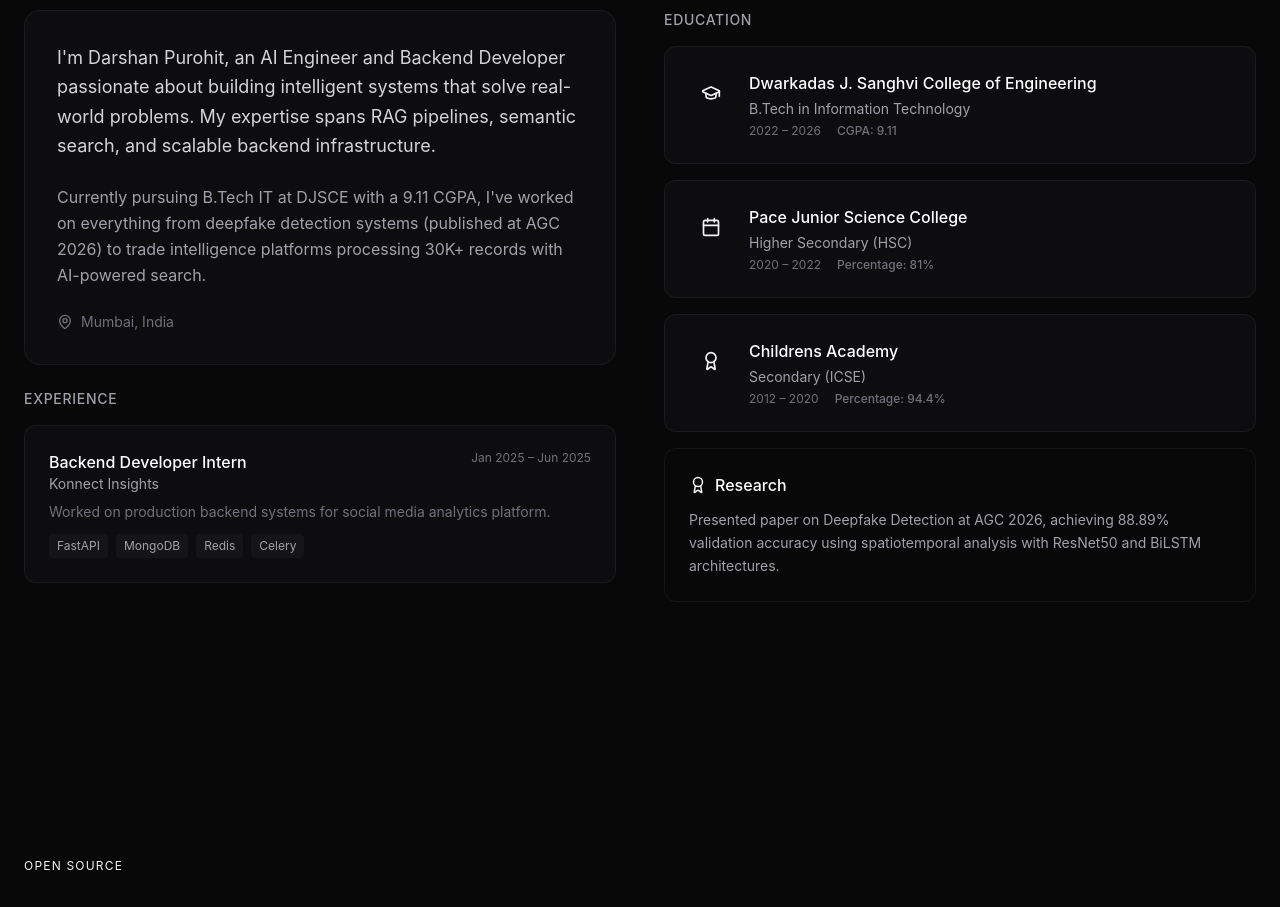
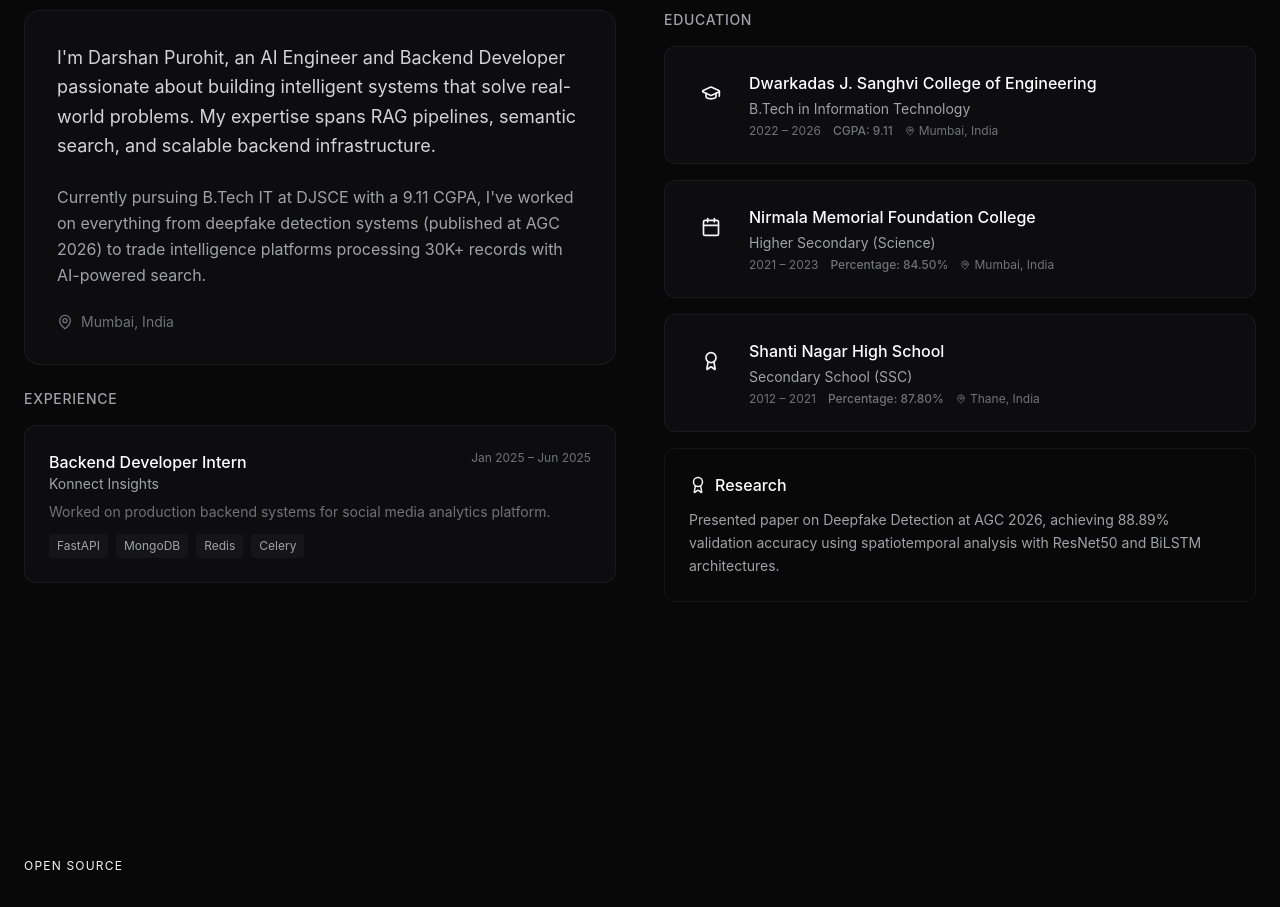
Before and after one commit to darshanpurohit20/Darshan-Portfolio, a Next.js app: page / in a window 1280 px wide. Shown: the part 3080-3987 px from the top of the page. Built offline with nearby package versions, Linux system fonts and the light colour scheme; no server answers.

Commit message:
Fix: Update education details with correct schools, percentages, years and locations

```diff
--- a/src/components/sections/About.tsx
+++ b/src/components/sections/About.tsx
@@ -10,20 +10,23 @@ const EDUCATION = [
     degree: 'B.Tech in Information Technology',
     period: '2022 – 2026',
     grade: 'CGPA: 9.11',
+    location: 'Mumbai, India',
     icon: GraduationCap,
   },
   {
-    school: 'Pace Junior Science College',
-    degree: 'Higher Secondary (HSC)',
-    period: '2020 – 2022',
-    grade: 'Percentage: 81%',
+    school: 'Nirmala Memorial Foundation College',
+    degree: 'Higher Secondary (Science)',
+    period: '2021 – 2023',
+    grade: 'Percentage: 84.50%',
+    location: 'Mumbai, India',
     icon: Calendar,
   },
   {
-    school: 'Childrens Academy',
-    degree: 'Secondary (ICSE)',
-    period: '2012 – 2020',
-    grade: 'Percentage: 94.4%',
+    school: 'Shanti Nagar High School',
+    degree: 'Secondary School (SSC)',
+    period: '2012 – 2021',
+    grade: 'Percentage: 87.80%',
+    location: 'Thane, India',
     icon: Award,
   },
 ];
@@ -129,9 +132,13 @@ export function About() {
               <div className="flex-1">
                 <h4 className="font-medium text-white mb-1">{edu.school}</h4>
                 <p className="text-sm text-zinc-400 mb-1">{edu.degree}</p>
-                <div className="flex items-center gap-4 text-xs text-zinc-500">
+                <div className="flex flex-wrap items-center gap-3 text-xs text-zinc-500">
                   <span>{edu.period}</span>
                   <span className="text-purple-400 font-medium">{edu.grade}</span>
+                  <span className="flex items-center gap-1">
+                    <MapPin size={10} />
+                    {edu.location}
+                  </span>
                 </div>
               </div>
             </motion.div>
```
